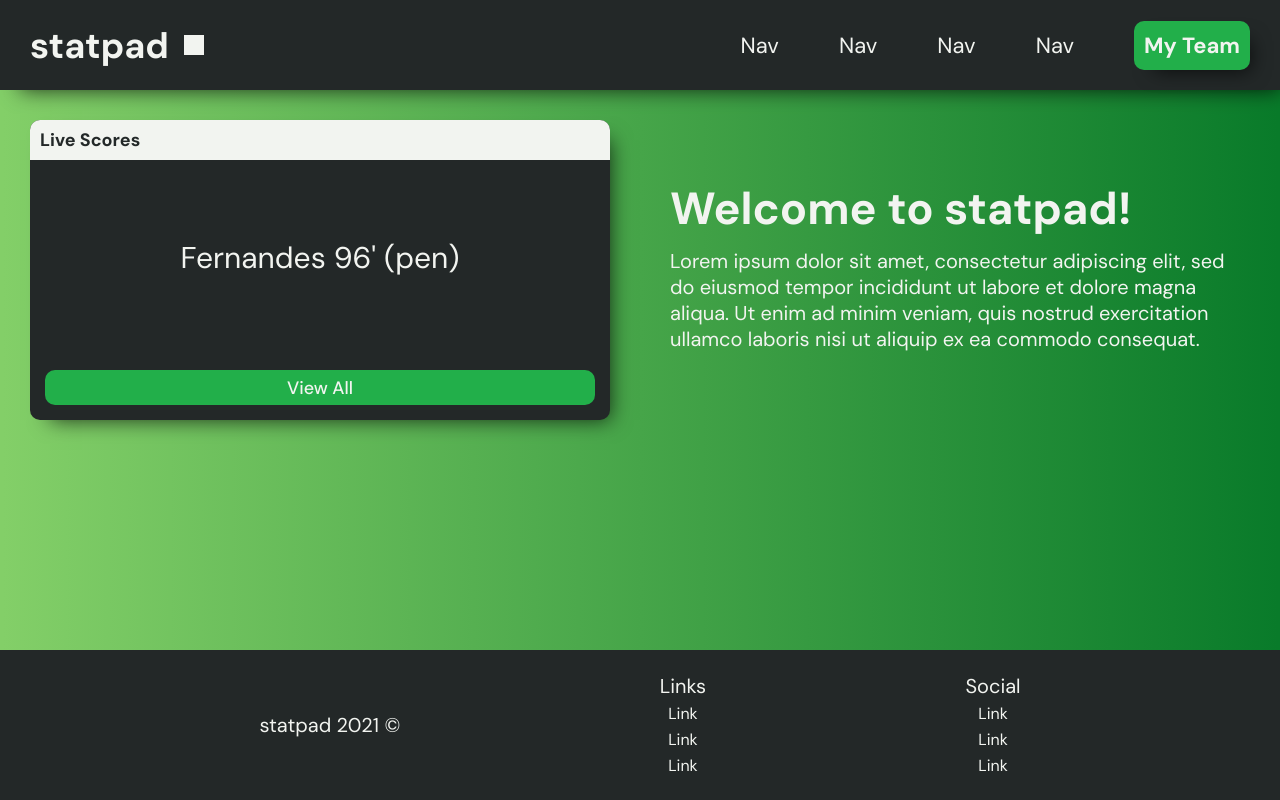
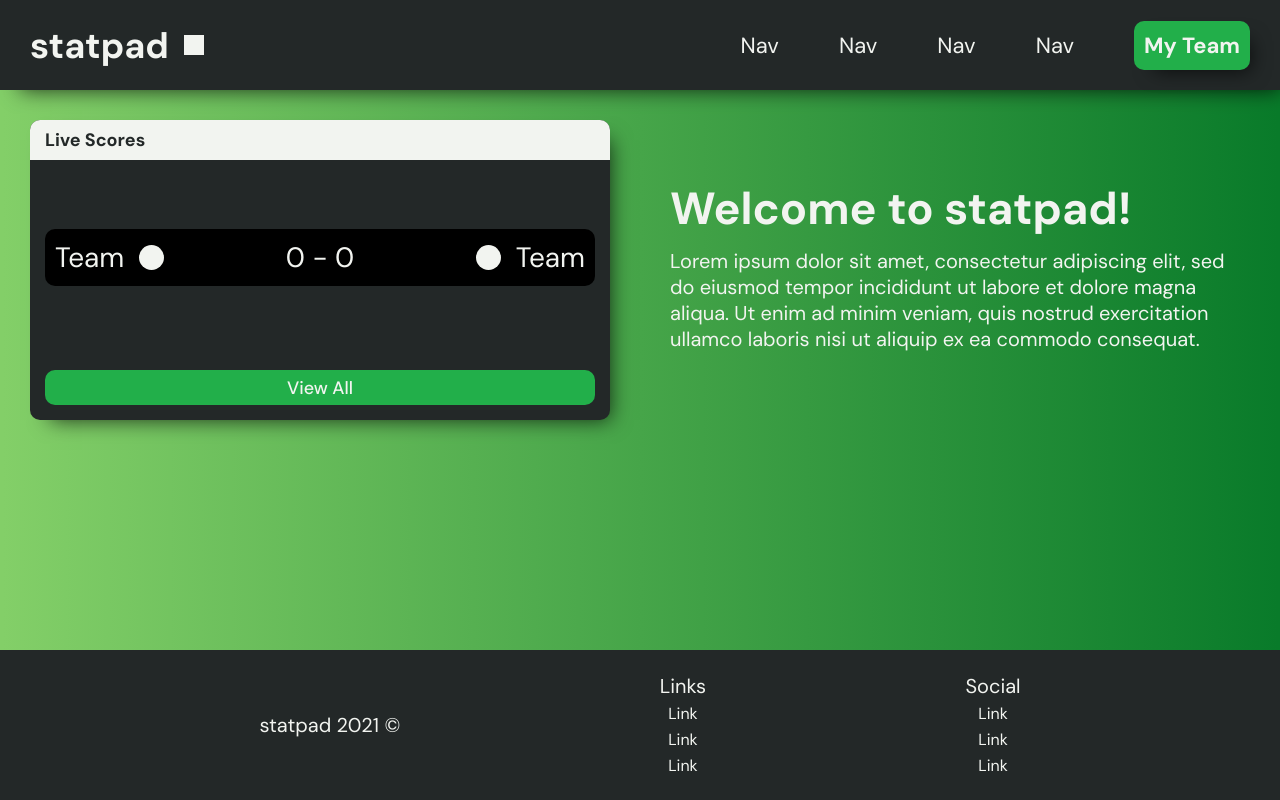
Before and after one commit to jamesmckayfyp/fyp, a Vue app in the folder fyp/: page /nav4 in a window 1280 px wide. Built offline with nearby package versions, Linux system fonts and the light colour scheme.

Commit message:
Live scores with vue data added

```diff
--- a/fyp/src/components/LiveScores.vue
+++ b/fyp/src/components/LiveScores.vue
@@ -2,8 +2,28 @@
     <div class="ls">
         <div class="ls--block">
             <div class="ls--block__heading">Live Scores</div>
-            <div class="ls--block__content">Fernandes 96' (pen)</div>
+            <div class="ls--block__content">
+                <div class="team home">{{homeTeam}}</div>
+                <div class="score">{{homeScore}} - {{awayScore}}</div>
+                <div class="team away">{{awayTeam}}</div>
+            </div>
             <div class="ls--block__cta">View All</div>
         </div>
     </div>
 </template>
+
+<script>
+
+export default {
+  name: 'LiveScores',
+  data() {
+      return {
+        homeTeam: 'Team',
+        awayTeam: 'Team',
+        homeScore: 0,
+        awayScore: 0
+      }
+  }
+}
+
+</script>
--- a/fyp/src/less/live-scores.less
+++ b/fyp/src/less/live-scores.less
@@ -23,14 +23,77 @@
             border-radius: 10px 10px 0 0;
             display: flex;
             align-items: center;
-            padding-left: 10px;
+            padding-left: 15px;
             font-size: 18px;
             font-weight: 600;
         }
 
         &__content{
-            text-align: center;
-            font-size: 30px;
+            display: flex;
+            justify-content: space-between;
+            margin: 15px;
+            font-size: 24px;
+            background: black;
+            border-radius: 10px;
+            padding: 10px;
+
+            @media @desktop{
+                font-size: 28px;
+                transition: ease all .5s;
+            }
+
+            .team{
+                display: flex;
+                align-items: center;
+                flex: 1;
+            }
+
+            .home{
+                justify-content: flex-start;
+
+                &::after {
+                    content: '';
+                    display: inline-block;
+                    height: 25px;
+                    width: 25px;
+                    border-radius: 50px;
+                    background: @text-colour;
+                    margin-left: 15px;
+                }
+            }
+
+            .away{
+                justify-content: flex-end;
+
+                &::before {
+                    content: '';
+                    display: inline-block;
+                    height: 25px;
+                    width: 25px;
+                    border-radius: 50px;
+                    background: @text-colour;
+                    margin-right: 15px;
+                }
+            }
+
+            .score{
+                display: flex;
+                justify-content: center;
+                align-items: center;
+                flex: 1;
+            }
+
+            @media @mobile-s {
+                font-size: 20px;
+                transition: ease all .5s;
+
+                .home, .away{
+                    &::after, &::before{
+                        height: 15px;
+                        width: 15px;
+                    }
+                }
+            }
         }
 
         &__cta{
--- a/fyp/src/less/navigation.less
+++ b/fyp/src/less/navigation.less
@@ -18,7 +18,7 @@
             color: @text-colour;
             font-size: 18px;
 
-            &:hover {
+            &:hover, &:active {
                 color: @secondary-colour;
                 transition: 0.5s;
             }
```
